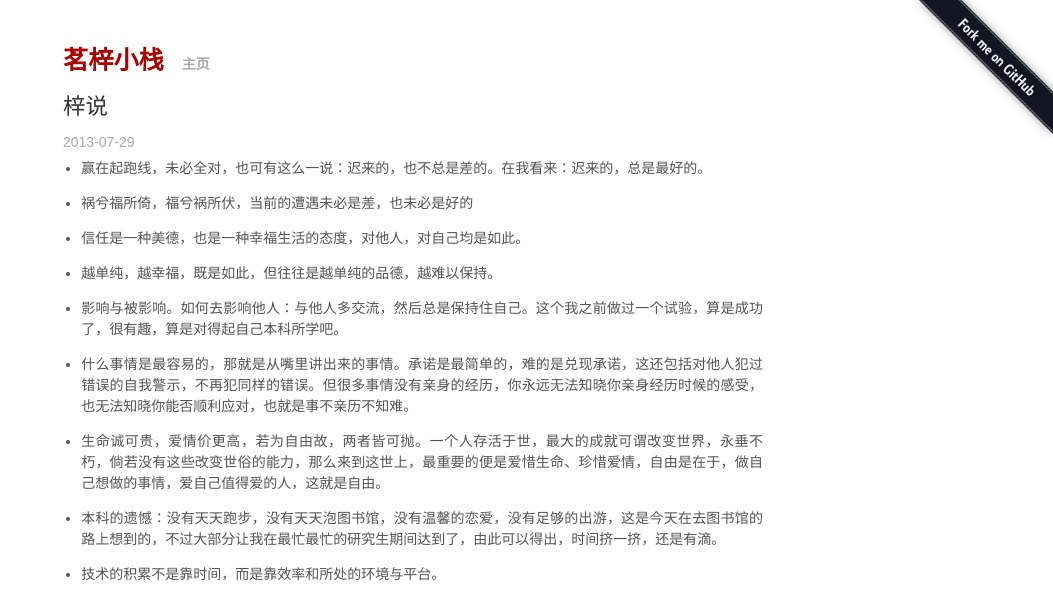
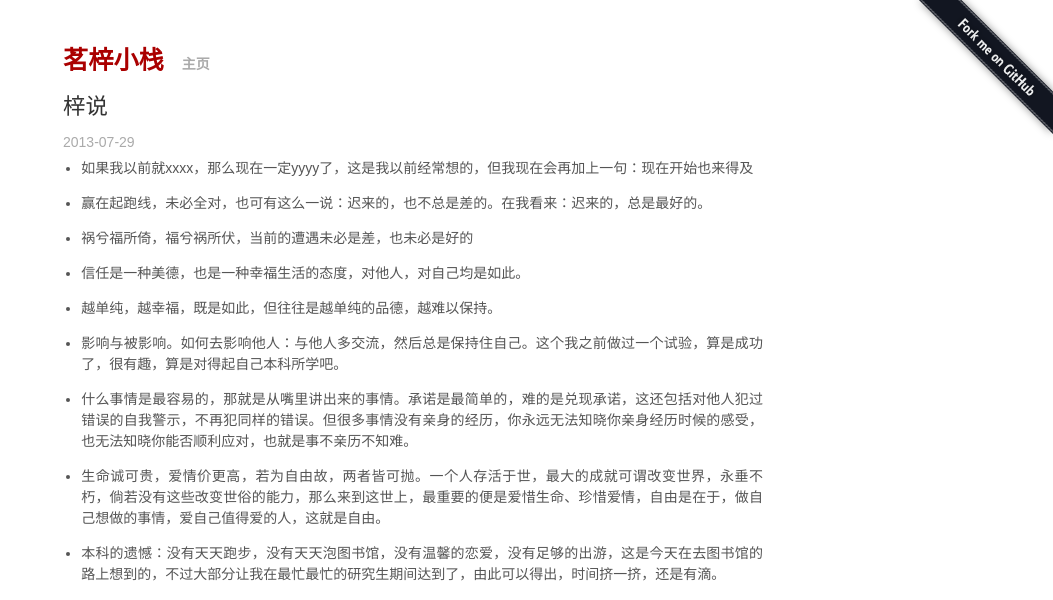
Before and after one commit to mingzepeng/mingzepeng.github.com, a Jekyll site: the page built from _posts/2013-07-29-22_47_29-me-sqy.markdown, in a window 1280 px wide. Shown: the top 600 px of the page, without its empty margins (227-1280 px from the left). Built offline with Jekyll 4.4.1, drawn with Linux system fonts in a browser that asks for light colours; Markdown is read by kramdown in place of the engine named in the settings.

Commit message:
Update 2013-07-29-22_47_29-me-sqy.markdown

```diff
--- a/_posts/2013-07-29-22_47_29-me-sqy.markdown
+++ b/_posts/2013-07-29-22_47_29-me-sqy.markdown
@@ -6,6 +6,8 @@ description: ""
 categories:
 tags: []
 ---
+
+- 如果我以前就xxxx，那么现在一定yyyy了，这是我以前经常想的，但我现在会再加上一句：现在开始也来得及
 
 - 赢在起跑线，未必全对，也可有这么一说：迟来的，也不总是差的。在我看来：迟来的，总是最好的。
 
```
